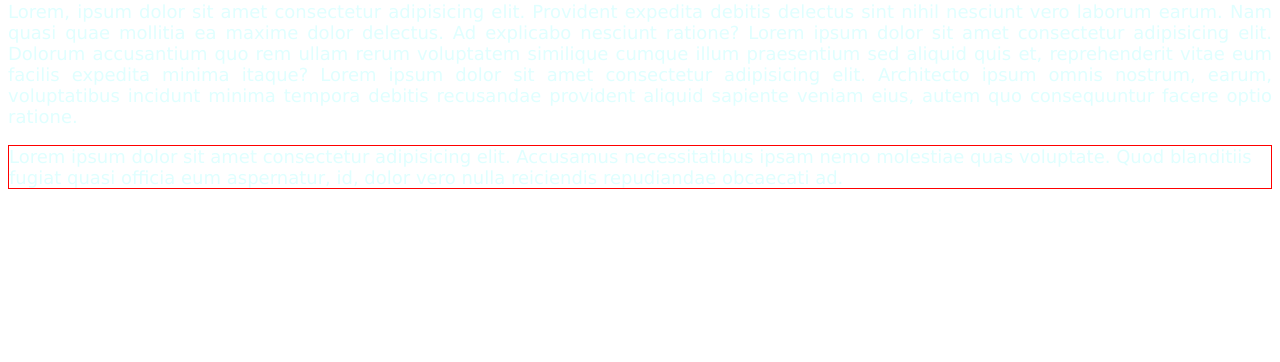
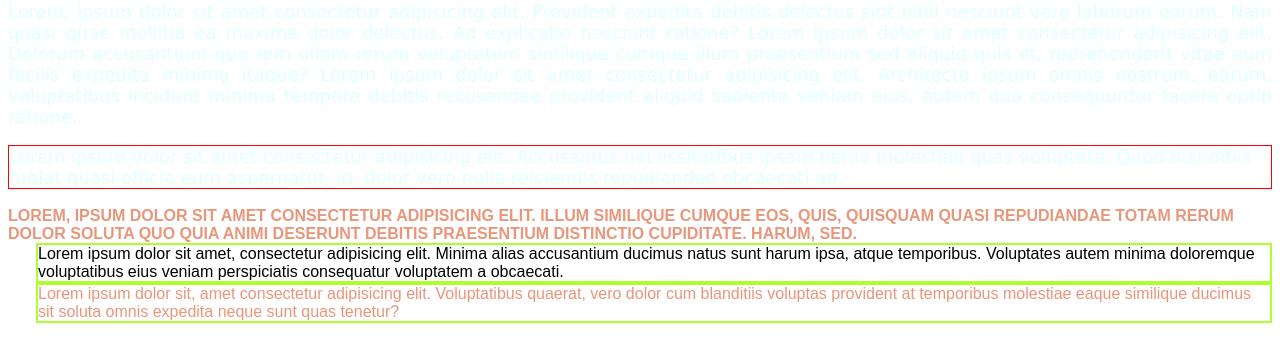
Before and after one commit to Fundamentos2122/prueba-HazaelTorr, a plain HTML site: page Estilos.html in a window 1280 px wide. Shown: the part 82-444 px from the top of the page. Drawn offline with Linux system fonts and the light colour scheme.

Commit message:
Selector de Atributo

```diff
--- a/Estilos.css
+++ b/Estilos.css
@@ -12,3 +12,36 @@ p {
 .border {
     border: 1px solid red;
 }
+/* Elemento que contenga el atributo */
+div[attr1] {
+    font-family: Arial, Helvetica, sans-serif;
+}
+
+/* El valor del atributo debe ser completamente igual */
+[attr1="A-Parrafo-dos"] {
+    font-size: 28px;
+}
+
+/* El valor comienza con la cadena dada */
+[attr1|="Parrafo"] {
+    font-weight: bold;
+}
+
+/* El valor comienza con los caracteres dados */
+[attr1^="Parrafo"] {
+    color: darksalmon;
+}
+
+[attr1$="s"] {
+    margin-left: 28px;
+}
+
+/* El valor contiene la cadena dada */
+[attr1~="Parrafo"] {
+    border: 2px solid greenyellow;
+}
+
+/* El valor contiene los caracteres dados */
+[attr1*="u"] {
+    text-transform: uppercase;
+}
--- a/Estilos.html
+++ b/Estilos.html
@@ -18,5 +18,17 @@
     <p id="p1">Lorem, ipsum dolor sit amet consectetur adipisicing elit. Provident expedita debitis delectus sint nihil nesciunt vero laborum earum. Nam quasi quae mollitia ea maxime dolor delectus. Ad explicabo nesciunt ratione? Lorem ipsum dolor sit amet consectetur adipisicing elit. Dolorum accusantium quo rem ullam rerum voluptatem similique cumque illum praesentium sed aliquid quis et, reprehenderit vitae eum facilis expedita minima itaque? Lorem ipsum dolor sit amet consectetur adipisicing elit. Architecto ipsum omnis nostrum, earum, voluptatibus incidunt minima tempora debitis recusandae provident aliquid sapiente veniam eius, autem quo consequuntur facere optio ratione.</p>
 
     <p class="border">Lorem ipsum dolor sit amet consectetur adipisicing elit. Accusamus necessitatibus ipsam nemo molestiae quas voluptate. Quod blanditiis fugiat quasi officia eum aspernatur, id, dolor vero nulla reiciendis repudiandae obcaecati ad.</p>
+
+    <div attr1="Parrafo-uno">
+        Lorem, ipsum dolor sit amet consectetur adipisicing elit. Illum similique cumque eos, quis, quisquam quasi repudiandae totam rerum dolor soluta quo quia animi deserunt debitis praesentium distinctio cupiditate. Harum, sed.
+    </div>
+
+    <div attr1="A Parrafo dos">
+        Lorem ipsum dolor sit amet, consectetur adipisicing elit. Minima alias accusantium ducimus natus sunt harum ipsa, atque temporibus. Voluptates autem minima doloremque voluptatibus eius veniam perspiciatis consequatur voluptatem a obcaecati.
+    </div>
+
+    <div attr1="Parrafo tres">
+        Lorem ipsum dolor sit, amet consectetur adipisicing elit. Voluptatibus quaerat, vero dolor cum blanditiis voluptas provident at temporibus molestiae eaque similique ducimus sit soluta omnis expedita neque sunt quas tenetur?
+    </div>
 </body>
 </html>
```
